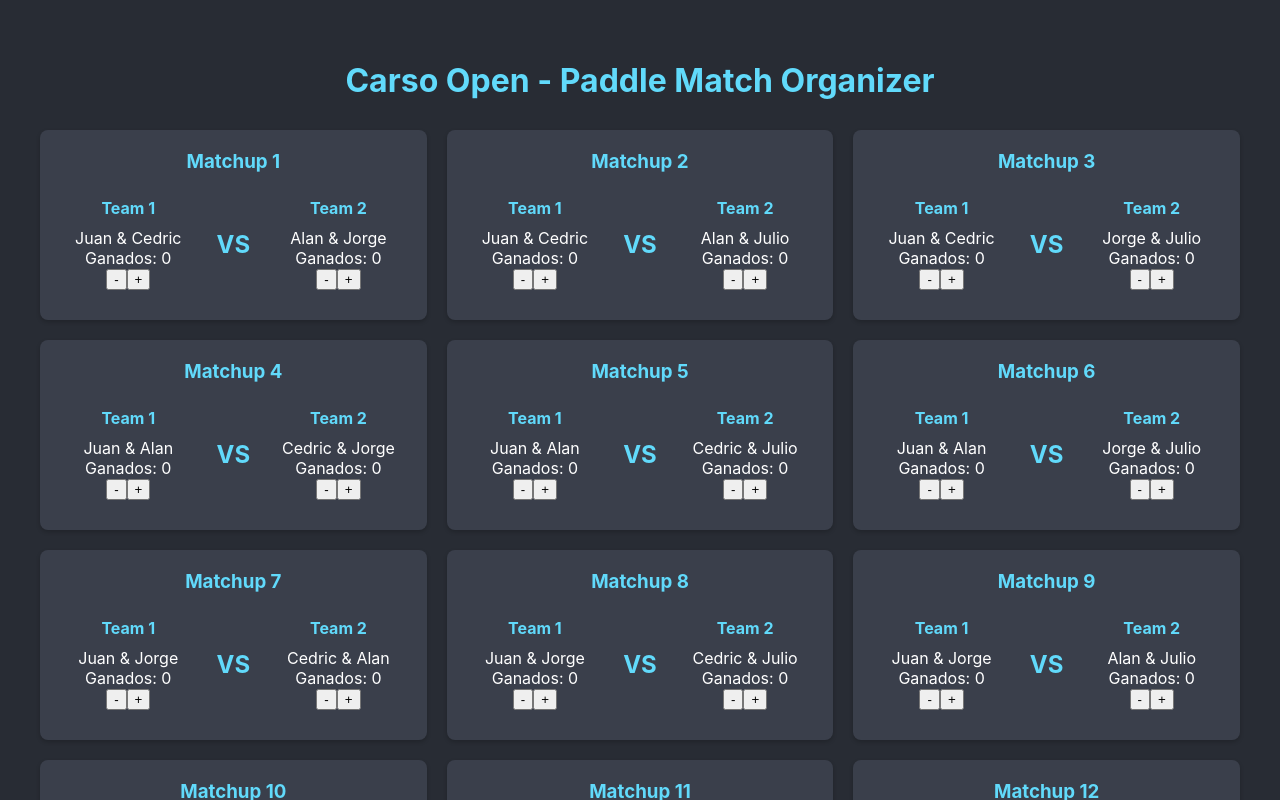
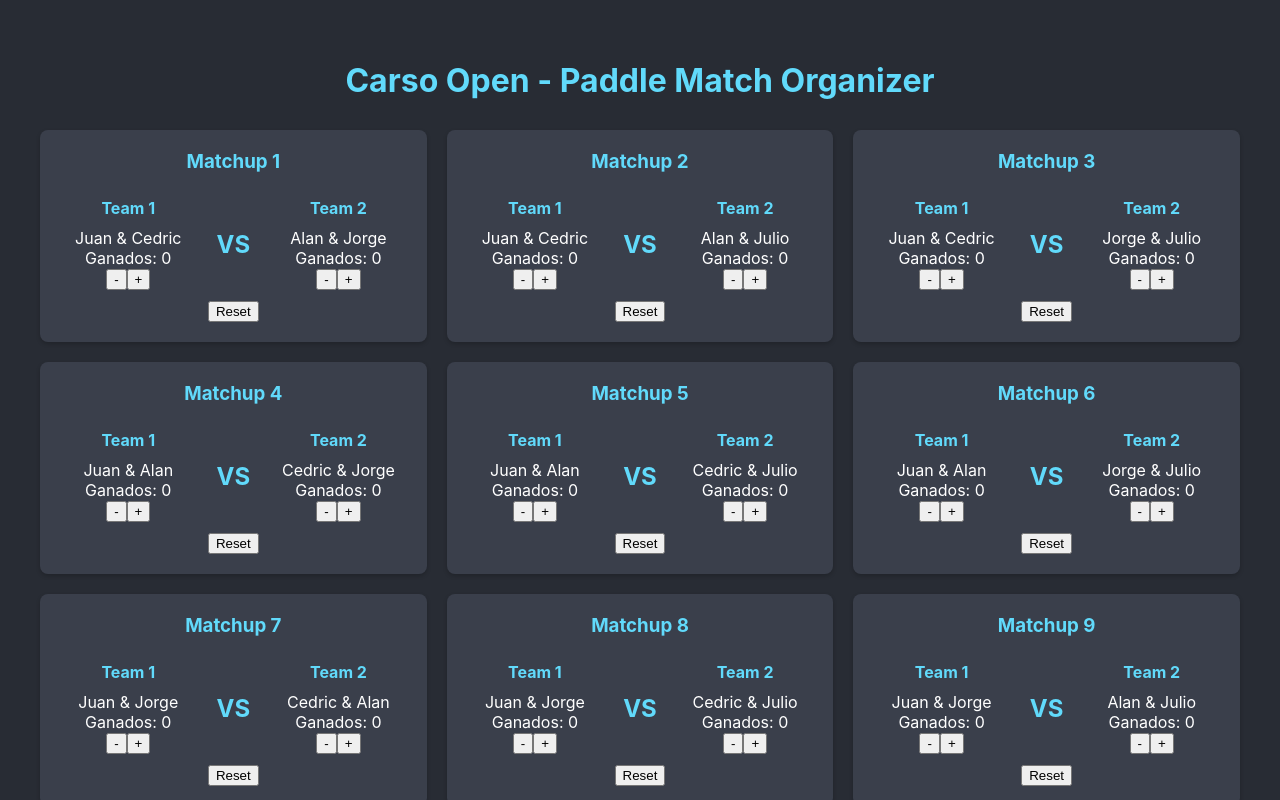
Before and after one commit to juanmjacobs/carso-open, a React (Create React App) app: page / in a window 1280 px wide. Shown: the top 800 px of the page. Built offline with nearby package versions, Linux system fonts and the light colour scheme.

Commit message:
reset scores

```diff
--- a/src/components/MatchupCard.tsx
+++ b/src/components/MatchupCard.tsx
@@ -66,6 +66,16 @@ const MatchupCard: React.FC<MatchupCardProps> = ({ matchup, index }) => {
           </div>
         </div>
       </div>
+      <button
+        className="reset-button"
+        onClick={() => {
+          if (window.confirm('¿Estás seguro que quieres resetear los scores?')) {
+            setScores({ team1: 0, team2: 0 });
+          }
+        }}
+      >
+        Reset
+      </button>
     </div>
   );
 };
```
